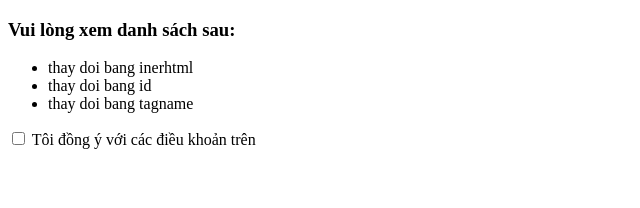
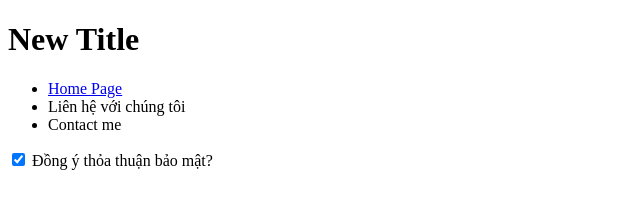
Before and after one commit to NgHongHa/JavaScript, a plain HTML site: page Theory/index.html in a window 1280 px wide. Shown: the whole page, without its empty margins (0-640 px from the left). Drawn offline with Linux system fonts and the light colour scheme.

Commit message:
DOM (querySelector)

```diff
--- a/Theory/index.html
+++ b/Theory/index.html
@@ -1,20 +1,29 @@
 <!DOCTYPE html>
-<html lang="vi">
+<html lang="en">
   <head>
     <meta charset="UTF-8" />
     <meta name="viewport" content="width=device-width, initial-scale=1.0" />
     <title>JavaScript</title>
   </head>
+
   <body>
-    <h3>Vui lòng xem danh sách sau:</h3>
+    <h1 id="heading_title">DOM</h1>
+
+    <!-- menu list  -->
     <ul>
-      <li class="list">Điều khoản sử dụng</li>
-      <li class="list" id="list chose">Chính sách bảo mật</li>
-      <li class="list">Nhận thông báo qua email</li>
+      <li class="list">
+        <a href="https://www.">Home Page</a>
+      </li>
+      <li class="list" id="list_about">About me</li>
+      <li class="list">Contact me</li>
     </ul>
-    <label>
-      <input type="checkbox" /> Tôi đồng ý với các điều khoản trên
-    </label>
+
+    <form action="">
+      <input type="checkbox" name="agree" id="agree" /> Đồng ý thỏa thuận bảo
+      mật?
+    </form>
+
+    <!-- js -->
+    <script src="./main.js"></script>
   </body>
 </html>
-<script src="main.js"></script>
--- a/Theory/main.js
+++ b/Theory/main.js
@@ -1,21 +1,34 @@
 /**
  [D]rower [O]bject [M]odel
-
 Document node toan bo tai lieu html
 Element node dai dien cho 1 ptu
 Text node
 Atrribute node
 
 DOM API
+ */
 
-getElementsByTagName
-  */
-let li_item = document.getElementsByTagName("li");
-li_item[2].innerHTML = "thay doi bang tagname";
-//getElementsByClassName
-let li_class_item = document.getElementsByClassName("list");
-console.log(li_class_item);
-li_class_item[0].innerHTML = "thay doi  bang inerhtml";
-//getElementsByID
-let chose = document.getElementById("list chose");
-chose.innerHTML = "thay doi bang id";
+//. querySelector
+// Chọn phần tử có id là "heading_title" và thay đổi nội dung của nó
+let title = document.querySelector("#heading_title");
+console.log(title);
+title.innerHTML = "New Title";
+
+// Chọn phần tử đầu tiên có lớp là "list" thay đổi nội dung
+let firstListItem = document.querySelector(".list");
+// firstListItem.innerHTML = "Trang Chủ";
+
+//Quan trọng, querySelector có thể chọn css kết hợp
+//(xem lại series web.tuhoc.cc từ bài 27)
+let firstLinkInList = document.querySelector("ul a");
+console.log(firstLinkInList);
+
+// Chọn phần tử input checkbox và đặt thuộc tính checked cho nó
+let checkbox = document.querySelector("input");
+checkbox.checked = true;
+
+//querySelectorAll
+let list_item = document.querySelectorAll("li");
+console.log(list_item);
+
+list_item[1].innerHTML = "Liên hệ với chúng tôi";
```
